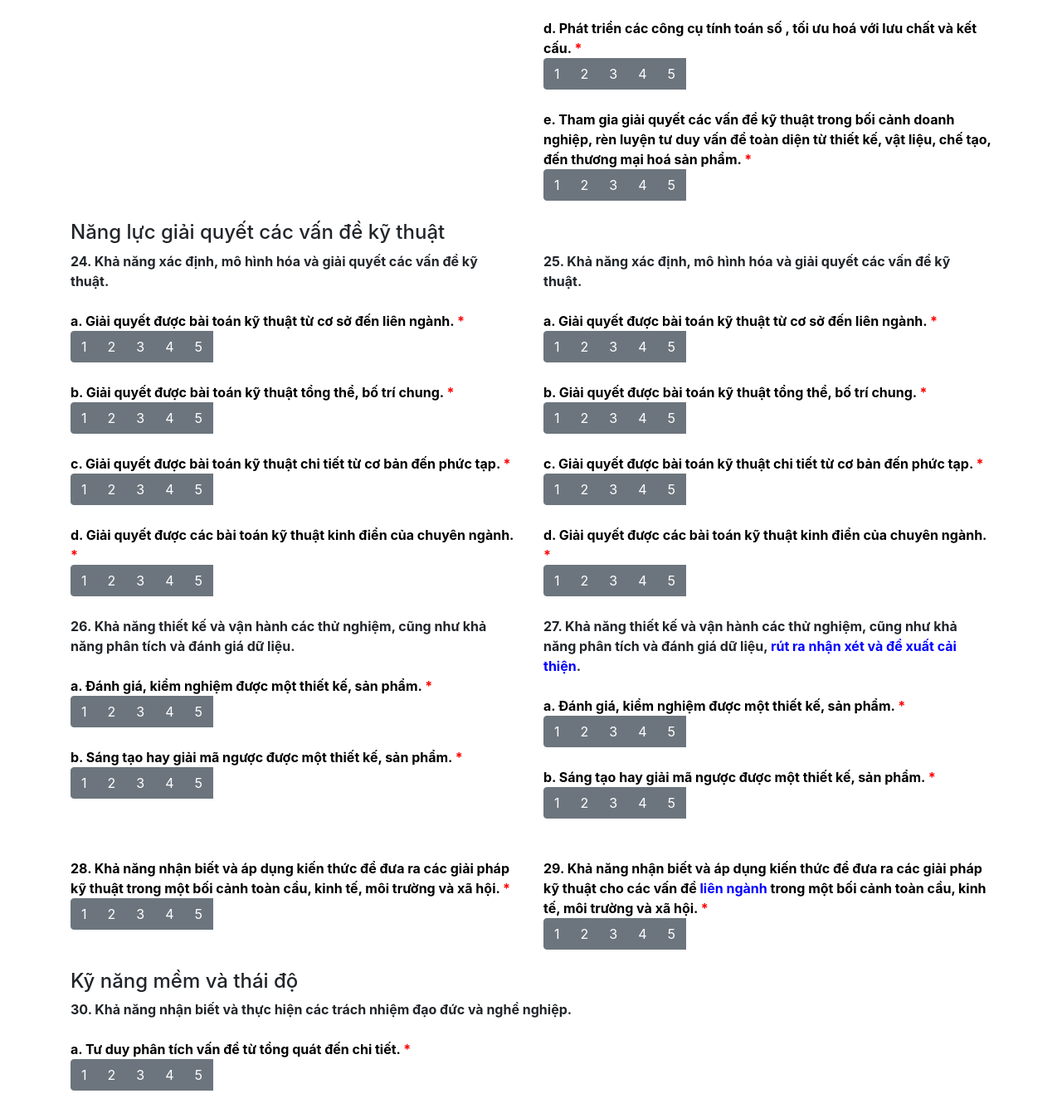
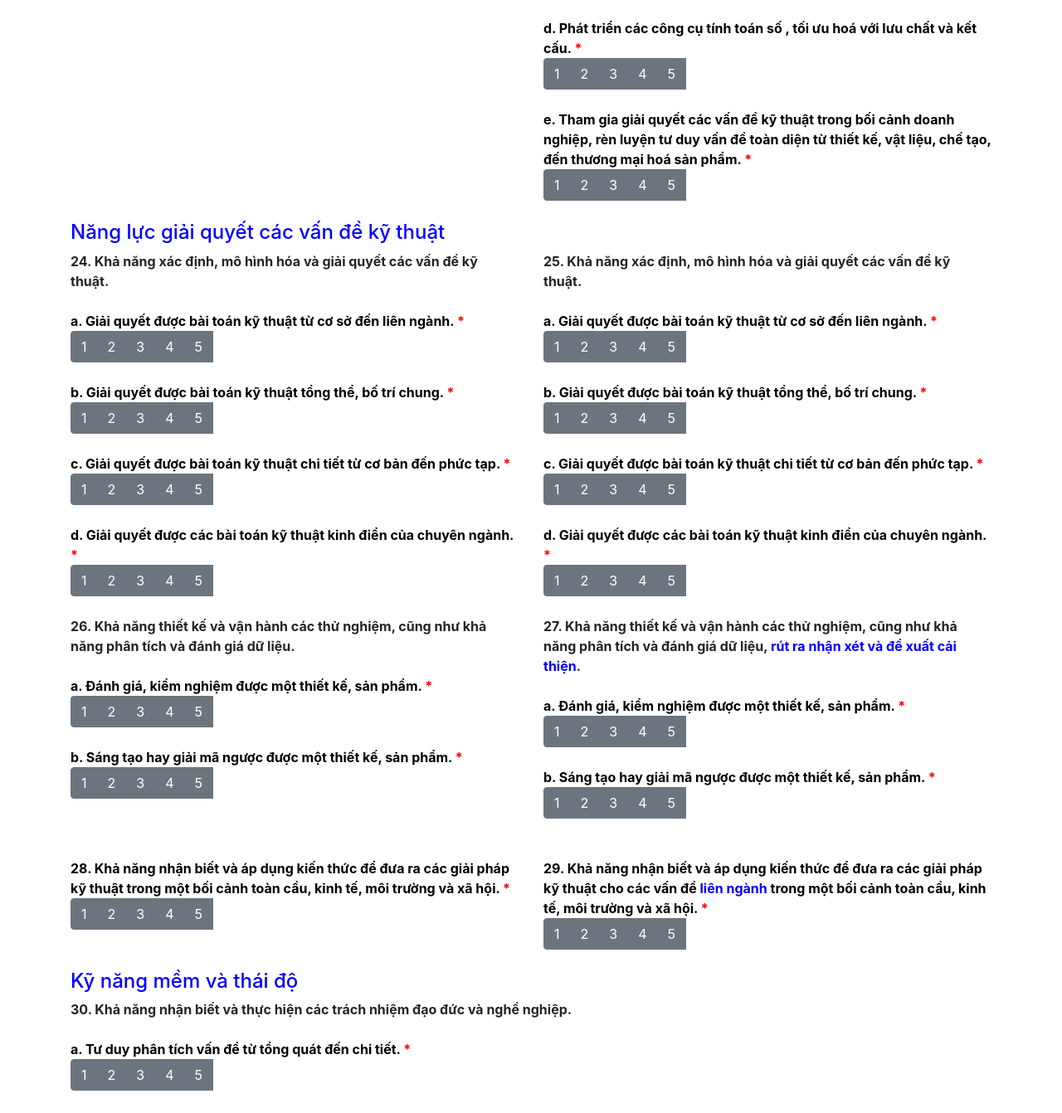
Before and after one commit to thinhhoang95/dae-survey, a React (Create React App) app: page / in a window 1280 px wide. Shown: the part 4983-6325 px from the top of the page at 83% size. Built offline with nearby package versions, Linux system fonts and the light colour scheme.

Commit message:
Formatting headings

```diff
--- a/src/screens/survey.js
+++ b/src/screens/survey.js
@@ -869,7 +869,7 @@ export const Survey = ({ history }) => {
         </Row>
         <Row>
           <Col>
-            <h4>Năng lực giải quyết các vấn đề kỹ thuật</h4>
+            <h4 style={{color: 'blue'}}>Năng lực giải quyết các vấn đề kỹ thuật</h4>
           </Col>
         </Row>
         <Row>
@@ -1010,7 +1010,7 @@ export const Survey = ({ history }) => {
         </Row>
         <Row>
           <Col>
-            <h4>Kỹ năng mềm và thái độ</h4>
+            <h4 style={{color: 'blue'}}>Kỹ năng mềm và thái độ</h4>
           </Col>
         </Row>
         <Row>
```
